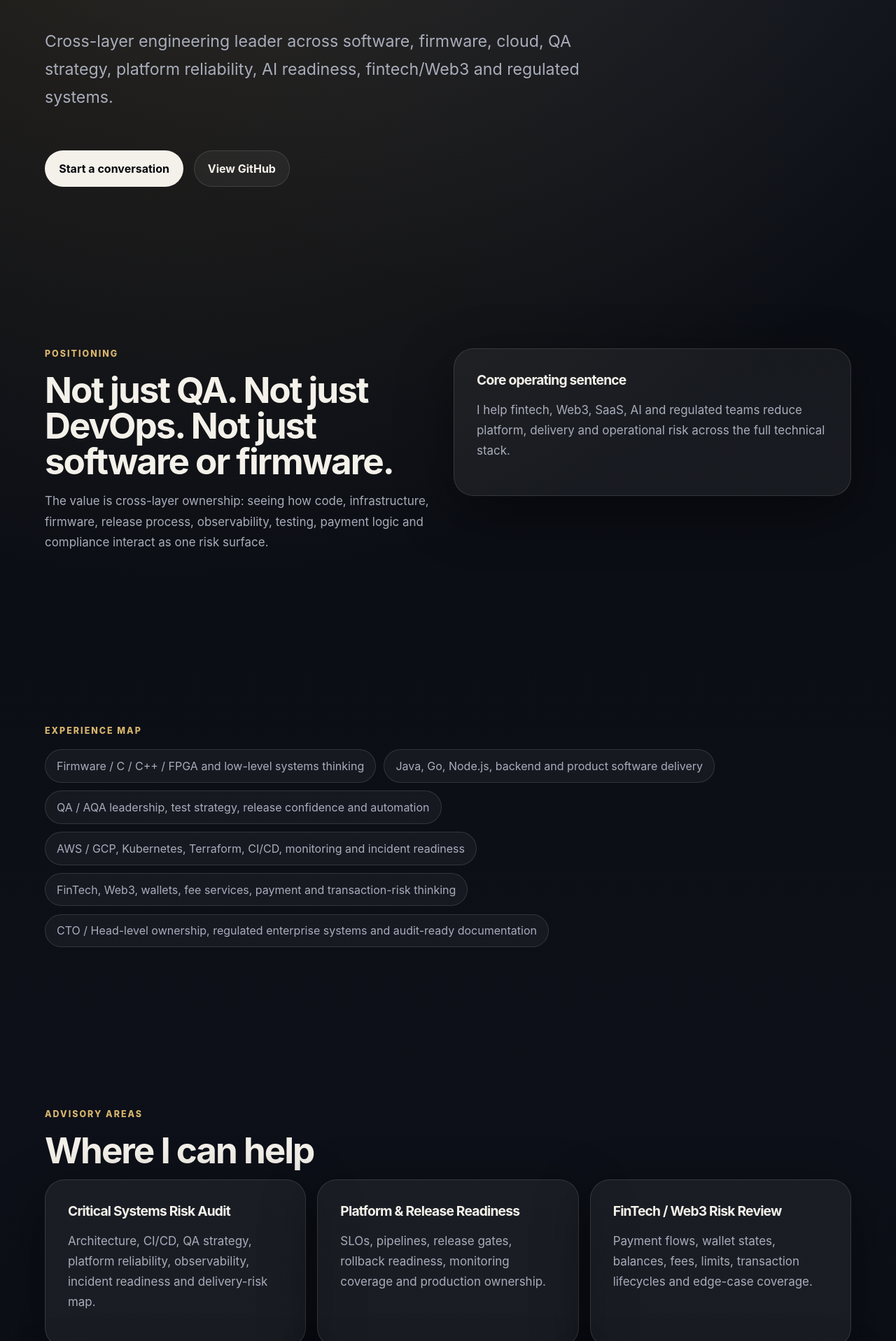
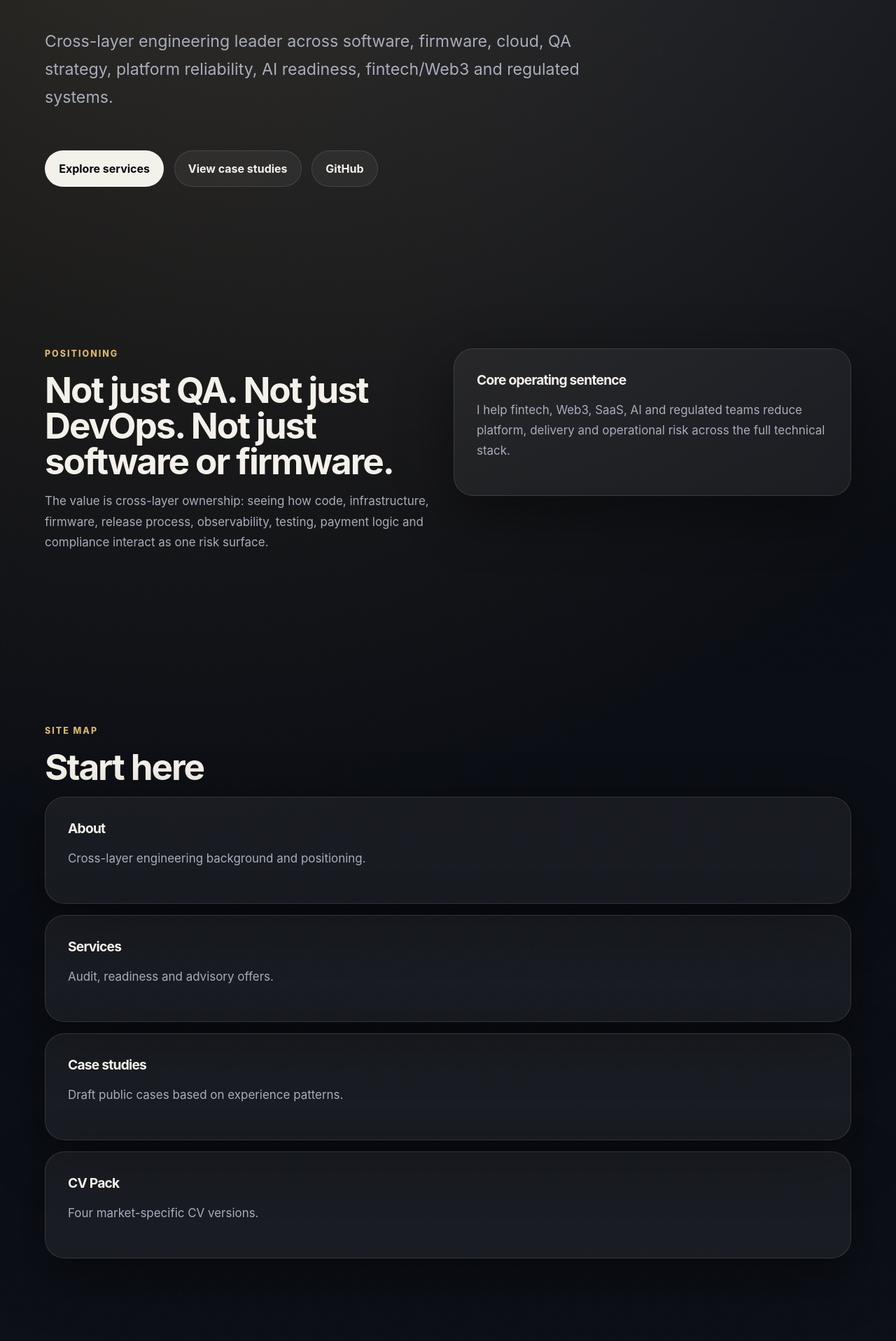
Before and after one commit to IRozinko/ivan-rozinko-site, a Next.js app: page / in a window 1280 px wide. Shown: the part 883-2800 px from the top of the page at 70% size. Built offline with nearby package versions, Linux system fonts and the light colour scheme.

Commit message:
Improve homepage navigation and CTAs

```diff
--- a/app/page.tsx
+++ b/app/page.tsx
@@ -5,13 +5,21 @@ const repos = [
   ['Embedded Cloud Reliability', 'Reliability framework for device → firmware → backend → cloud → monitoring systems.', 'https://github.com/IRozinko/embedded-cloud-reliability'],
 ];
 
+const navLinks = [
+  ['About', '/about'],
+  ['Services', '/services'],
+  ['Case studies', '/case-studies'],
+  ['CV Pack', '/cv'],
+  ['Northbridge', '/northbridge'],
+];
+
 const services = [
-  ['Critical Systems Risk Audit', 'Architecture, CI/CD, QA strategy, platform reliability, observability, incident readiness and delivery-risk map.'],
-  ['Platform & Release Readiness', 'SLOs, pipelines, release gates, rollback readiness, monitoring coverage and production ownership.'],
-  ['FinTech / Web3 Risk Review', 'Payment flows, wallet states, balances, fees, limits, transaction lifecycles and edge-case coverage.'],
-  ['AI Reliability Review', 'Agent workflow risks, prompt regression, tool-use boundaries, audit trails and production readiness.'],
-  ['Embedded-to-Cloud Review', 'Boundary risks between firmware, devices, backend, cloud ingestion, telemetry and support operations.'],
-  ['Fractional CTO / Advisor', 'Technical strategy, engineering operating model, risk prioritization, vendor and roadmap review.'],
+  ['Critical Systems Risk Audit', 'Architecture, CI/CD, QA strategy, platform reliability, observability, incident readiness and delivery-risk map.', '/services'],
+  ['Platform & Release Readiness', 'SLOs, pipelines, release gates, rollback readiness, monitoring coverage and production ownership.', '/services'],
+  ['FinTech / Web3 Risk Review', 'Payment flows, wallet states, balances, fees, limits, transaction lifecycles and edge-case coverage.', '/services'],
+  ['AI Reliability Review', 'Agent workflow risks, prompt regression, tool-use boundaries, audit trails and production readiness.', '/services'],
+  ['Embedded-to-Cloud Review', 'Boundary risks between firmware, devices, backend, cloud ingestion, telemetry and support operations.', '/services'],
+  ['Fractional CTO / Advisor', 'Technical strategy, engineering operating model, risk prioritization, vendor and roadmap review.', '/services'],
 ];
 
 const experience = [
@@ -23,16 +31,20 @@ const experience = [
   'CTO / Head-level ownership, regulated enterprise systems and audit-ready documentation',
 ];
 
+const pages = [
+  ['About', 'Cross-layer engineering background and positioning.', '/about'],
+  ['Services', 'Audit, readiness and advisory offers.', '/services'],
+  ['Case studies', 'Draft public cases based on experience patterns.', '/case-studies'],
+  ['CV Pack', 'Four market-specific CV versions.', '/cv'],
+];
+
 export default function Home() {
   return (
     <main>
       <nav className="nav">
-        <a className="brand" href="#top">IR</a>
+        <a className="brand" href="/">IR</a>
         <div>
-          <a href="#work">Work</a>
-          <a href="#services">Services</a>
-          <a href="#proof">Proof</a>
-          <a href="#contact">Contact</a>
+          {navLinks.map(([label, url]) => <a href={url} key={url}>{label}</a>)}
         </div>
       </nav>
 
@@ -43,8 +55,9 @@ export default function Home() {
           Cross-layer engineering leader across software, firmware, cloud, QA strategy, platform reliability, AI readiness, fintech/Web3 and regulated systems.
         </p>
         <div className="ctaRow">
-          <a className="button primary" href="#contact">Start a conversation</a>
-          <a className="button secondary" href="https://github.com/IRozinko" target="_blank" rel="noreferrer">View GitHub</a>
+          <a className="button primary" href="/services">Explore services</a>
+          <a className="button secondary" href="/case-studies">View case studies</a>
+          <a className="button secondary" href="https://github.com/IRozinko" target="_blank" rel="noreferrer">GitHub</a>
         </div>
       </section>
 
@@ -65,6 +78,19 @@ export default function Home() {
       </section>
 
       <section className="section">
+        <div className="eyebrow">Site map</div>
+        <h2>Start here</h2>
+        <div className="grid four">
+          {pages.map(([title, text, url]) => (
+            <a className="card repo" href={url} key={url}>
+              <h3>{title}</h3>
+              <p>{text}</p>
+            </a>
+          ))}
+        </div>
+      </section>
+
+      <section className="section">
         <div className="eyebrow">Experience map</div>
         <div className="chips">
           {experience.map((item) => <span key={item}>{item}</span>)}
@@ -75,11 +101,11 @@ export default function Home() {
         <div className="eyebrow">Advisory areas</div>
         <h2>Where I can help</h2>
         <div className="grid three">
-          {services.map(([title, text]) => (
-            <article className="card" key={title}>
+          {services.map(([title, text, url]) => (
+            <a className="card repo" href={url} key={title}>
               <h3>{title}</h3>
               <p>{text}</p>
-            </article>
+            </a>
           ))}
         </div>
       </section>
@@ -91,6 +117,10 @@ export default function Home() {
           <p>
             A compact advisory engagement that maps the top technical and operational risks across architecture, platform, CI/CD, QA, monitoring, release process, incident readiness and business-critical flows.
           </p>
+          <div className="ctaRow">
+            <a className="button primary" href="/northbridge">Northbridge</a>
+            <a className="button secondary" href="/cv">CV Pack</a>
+          </div>
         </div>
         <div className="card accent">
           <h3>Output</h3>
```
